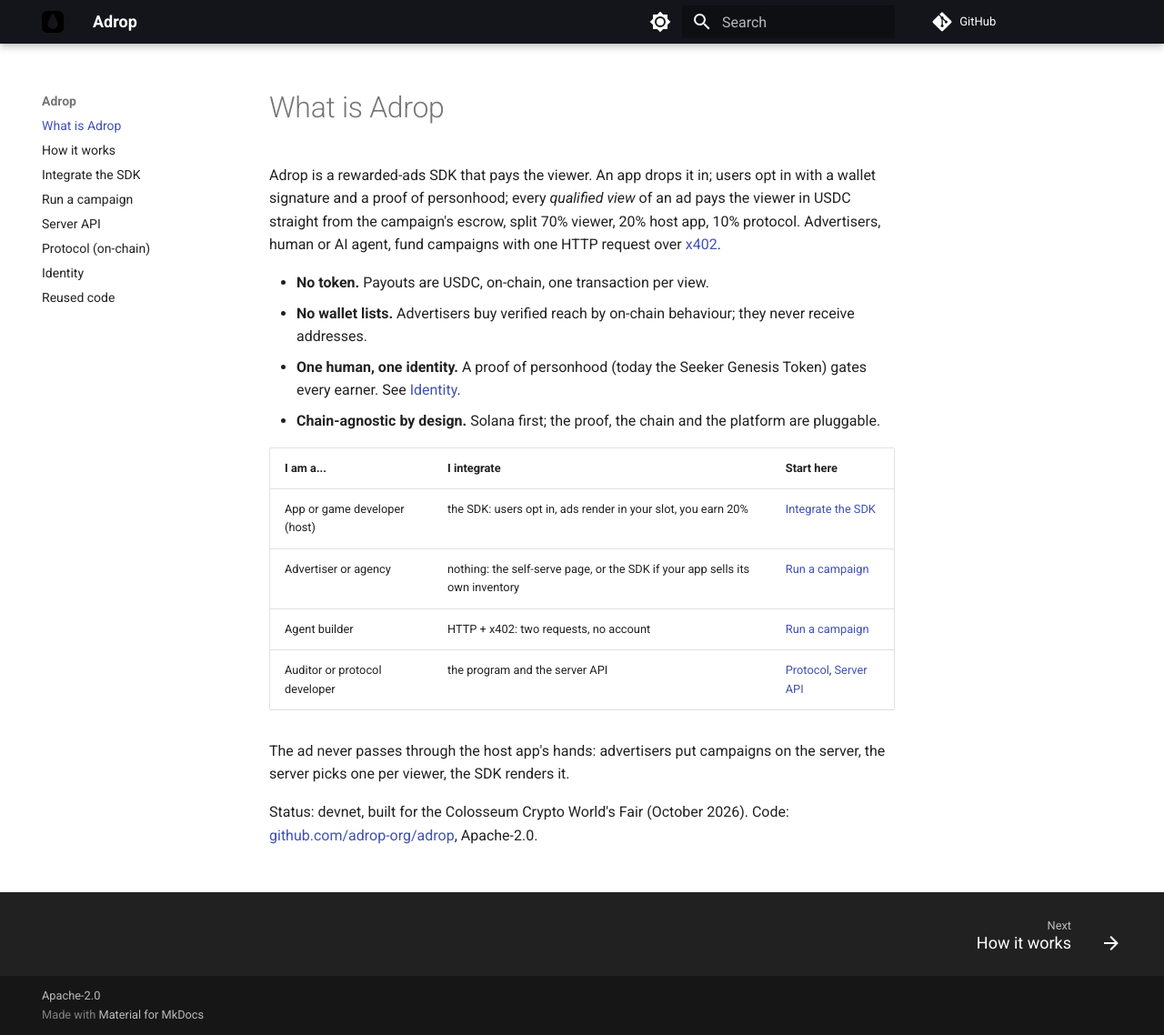
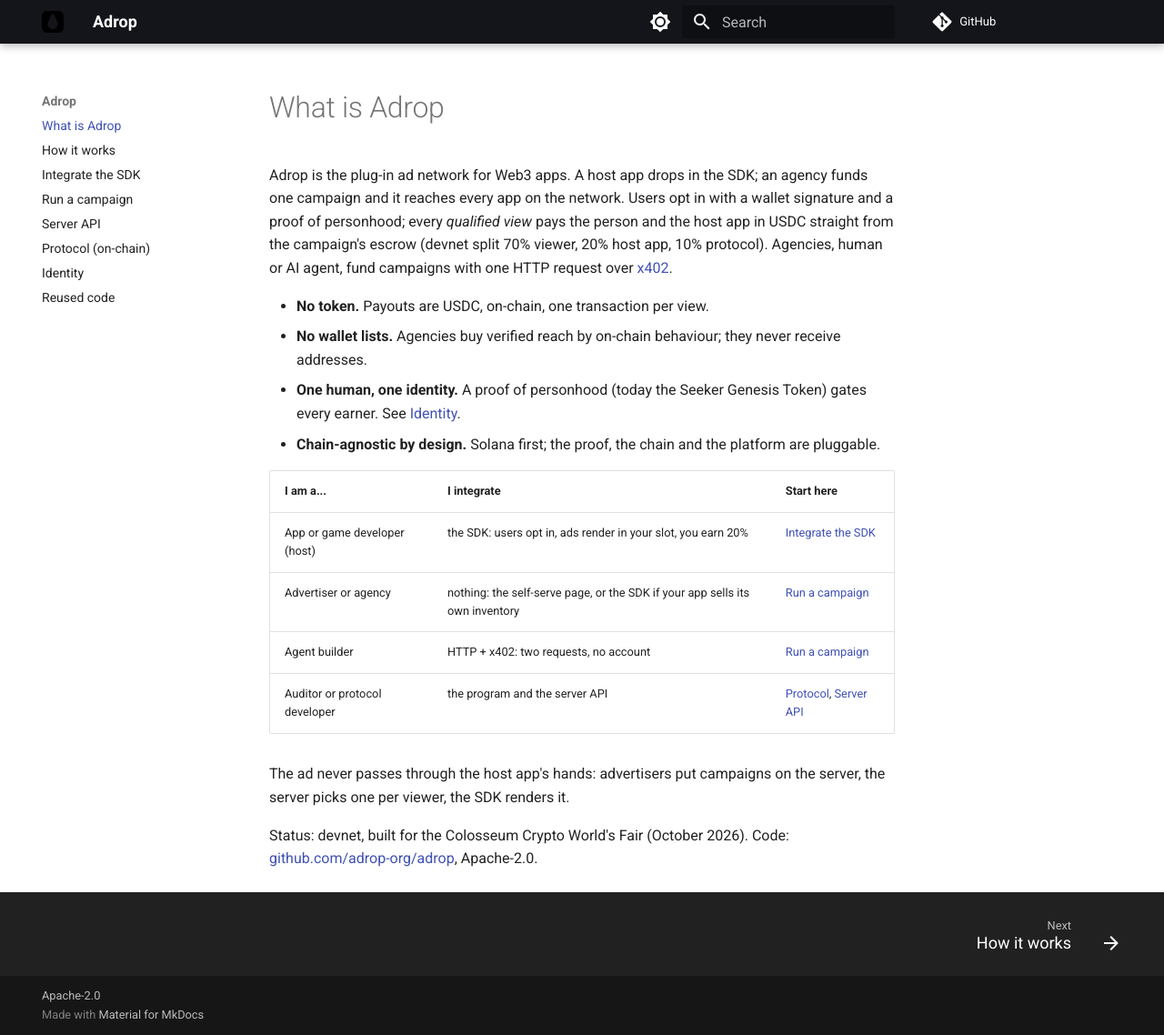
Before and after one commit to adrop-org/adrop, an MkDocs documentation site: the page built from docs/index.md, in a window 1280 px wide and 1138 px high. Shown: the whole window at 91% size. Built offline with MkDocs 1.6.1 and Material for MkDocs 9.7.7, drawn with Linux system fonts in a browser that asks for light colours; comment, search, counter and statistics services are not loaded.

Commit message:
docs: reposition as the plug-in ad network (#52)

```diff
--- a/docs/index.md
+++ b/docs/index.md
@@ -1,12 +1,13 @@
 # What is Adrop
 
-Adrop is a rewarded-ads SDK that pays the viewer. An app drops it in; users opt in with a wallet
-signature and a proof of personhood; every *qualified view* of an ad pays the viewer in USDC straight
-from the campaign's escrow, split 70% viewer, 20% host app, 10% protocol. Advertisers, human or AI
-agent, fund campaigns with one HTTP request over [x402](https://x402.org).
+Adrop is the plug-in ad network for Web3 apps. A host app drops in the SDK; an agency funds one
+campaign and it reaches every app on the network. Users opt in with a wallet signature and a proof of
+personhood; every *qualified view* pays the person and the host app in USDC straight from the campaign's
+escrow (devnet split 70% viewer, 20% host app, 10% protocol). Agencies, human or AI agent, fund
+campaigns with one HTTP request over [x402](https://x402.org).
 
 - **No token.** Payouts are USDC, on-chain, one transaction per view.
-- **No wallet lists.** Advertisers buy verified reach by on-chain behaviour; they never receive addresses.
+- **No wallet lists.** Agencies buy verified reach by on-chain behaviour; they never receive addresses.
 - **One human, one identity.** A proof of personhood (today the Seeker Genesis Token) gates every earner.
   See [Identity](IDENTITY.md).
 - **Chain-agnostic by design.** Solana first; the proof, the chain and the platform are pluggable.
```
Also changed, not shown: README.md (+6 -6 lines), packages/sdk/README.md (+5 -4 lines).
